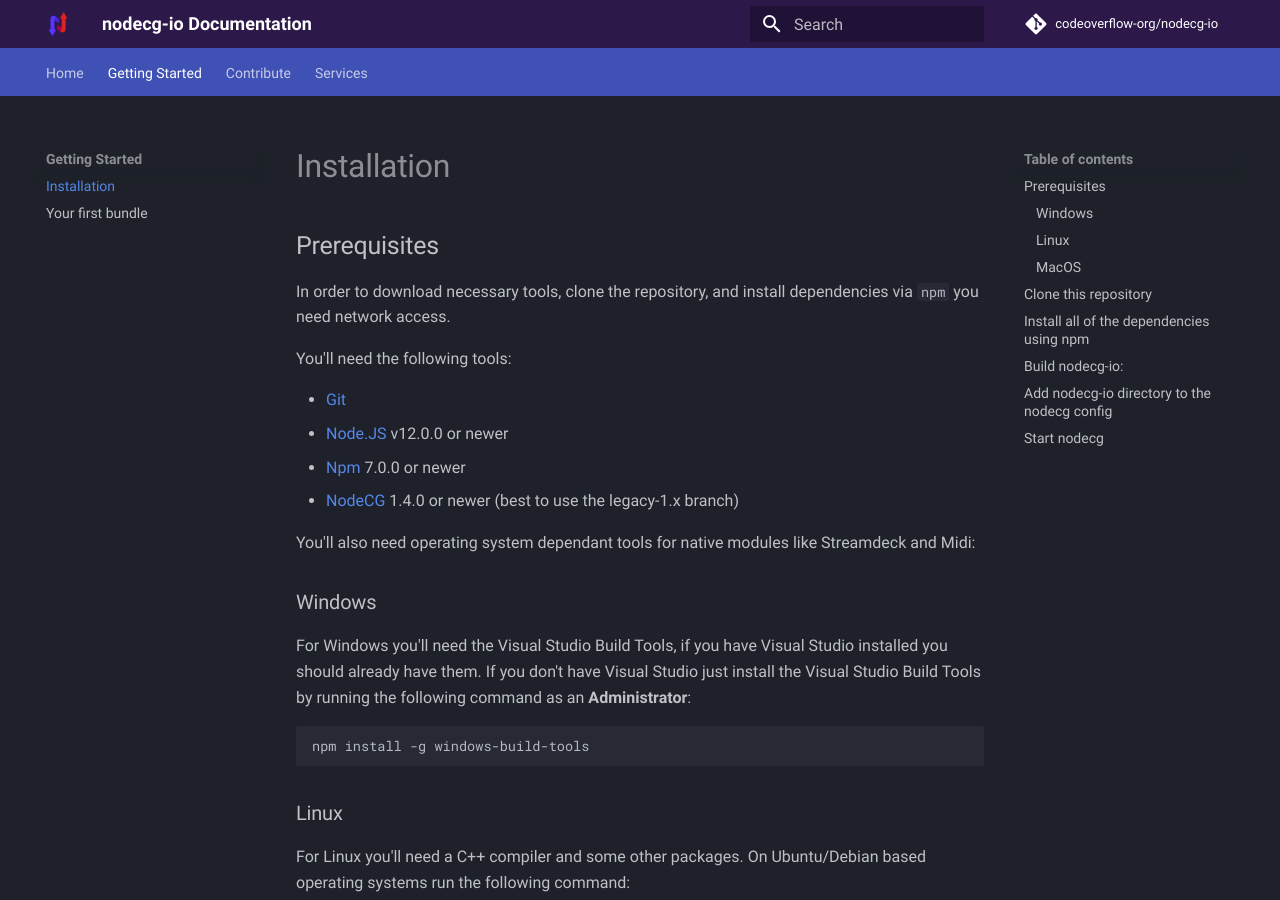
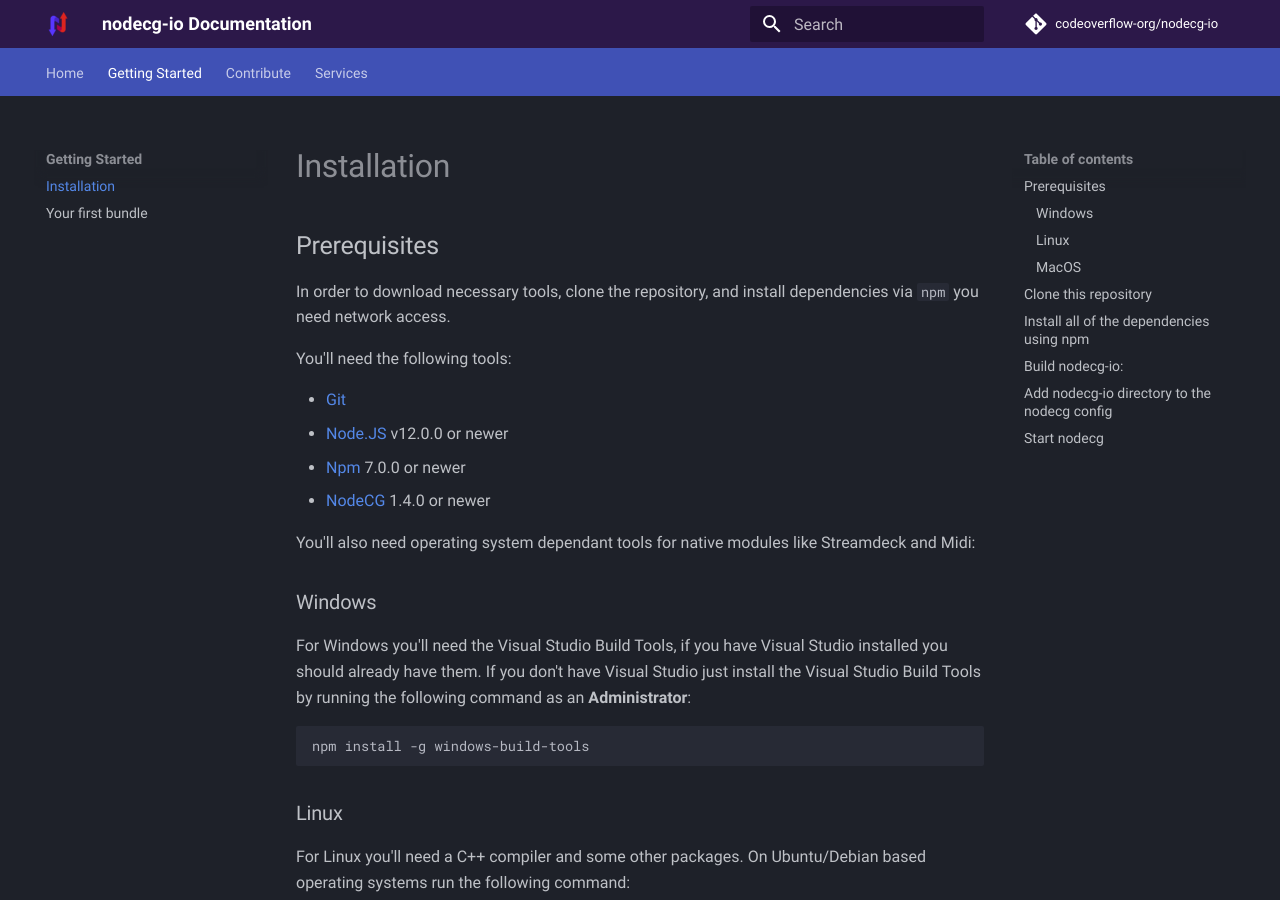
Before and after one commit to codeoverflow-org/nodecg-io-docs, an MkDocs documentation site: the page built from docs/getting_started/install.md, in a window 1280 px wide and 900 px high. Built offline with MkDocs 1.6.1 and Material for MkDocs 9.7.7, drawn with Linux system fonts in a browser that asks for light colours; comment, search, counter and statistics services are not loaded.

Commit message:
Remove reference to nodecg leagacy/1.x branch since it is no 1.8
Previously the master branch of nodecg was a WIP version of nodecg 2, which didn't compile and you had to use the leagacy/1.x branch to get a working nodecg version 1.7. This has changed now and master is actually buildable and is version 1.8 atm.

```diff
--- a/docs/getting_started/install.md
+++ b/docs/getting_started/install.md
@@ -9,7 +9,7 @@
 -   [Git](https://git-scm.com)
 -   [Node.JS](https://nodejs.org/en/) v12.0.0 or newer
 -   [Npm](https://www.npmjs.com/get-npm) 7.0.0 or newer
--   [NodeCG](https://nodecg.dev/) 1.4.0 or newer (best to use the legacy-1.x branch)
+-   [NodeCG](https://nodecg.dev/) 1.4.0 or newer
 
 You'll also need operating system dependant tools for native modules like Streamdeck and Midi:
 
```
